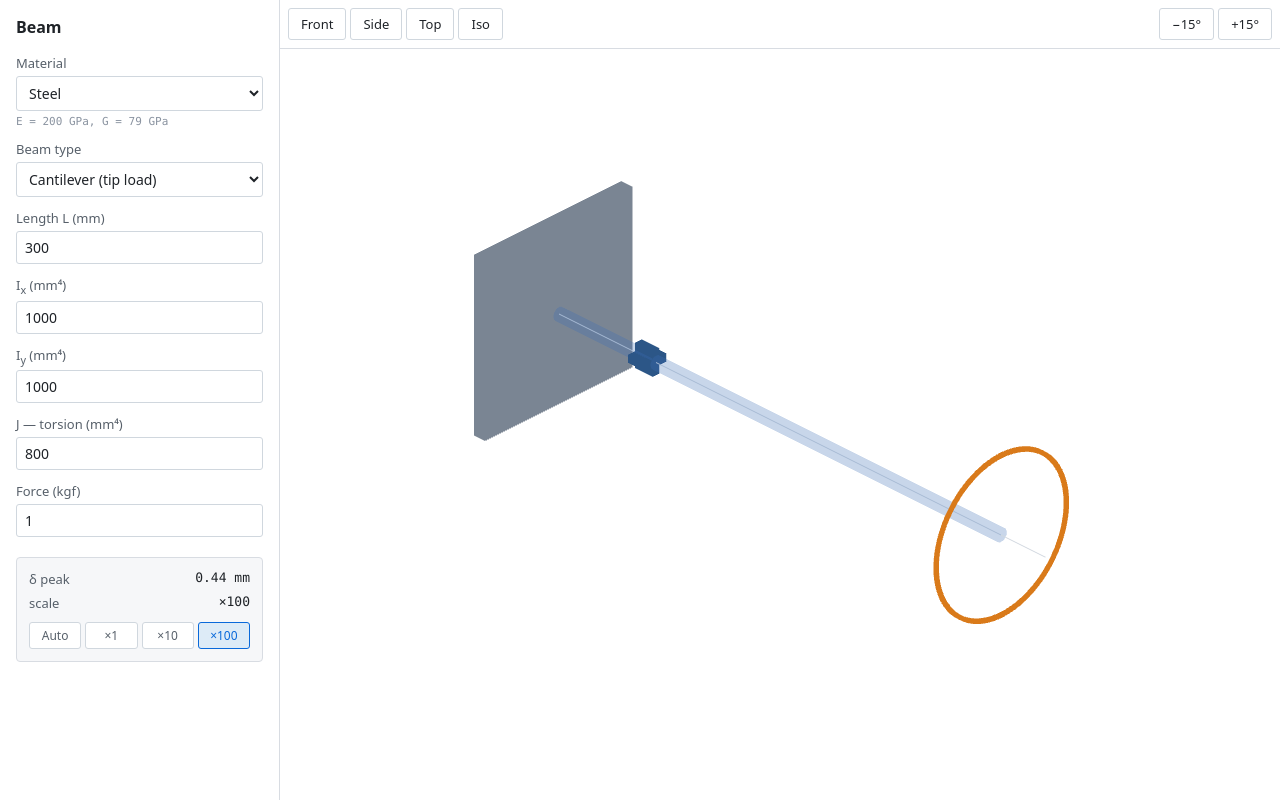
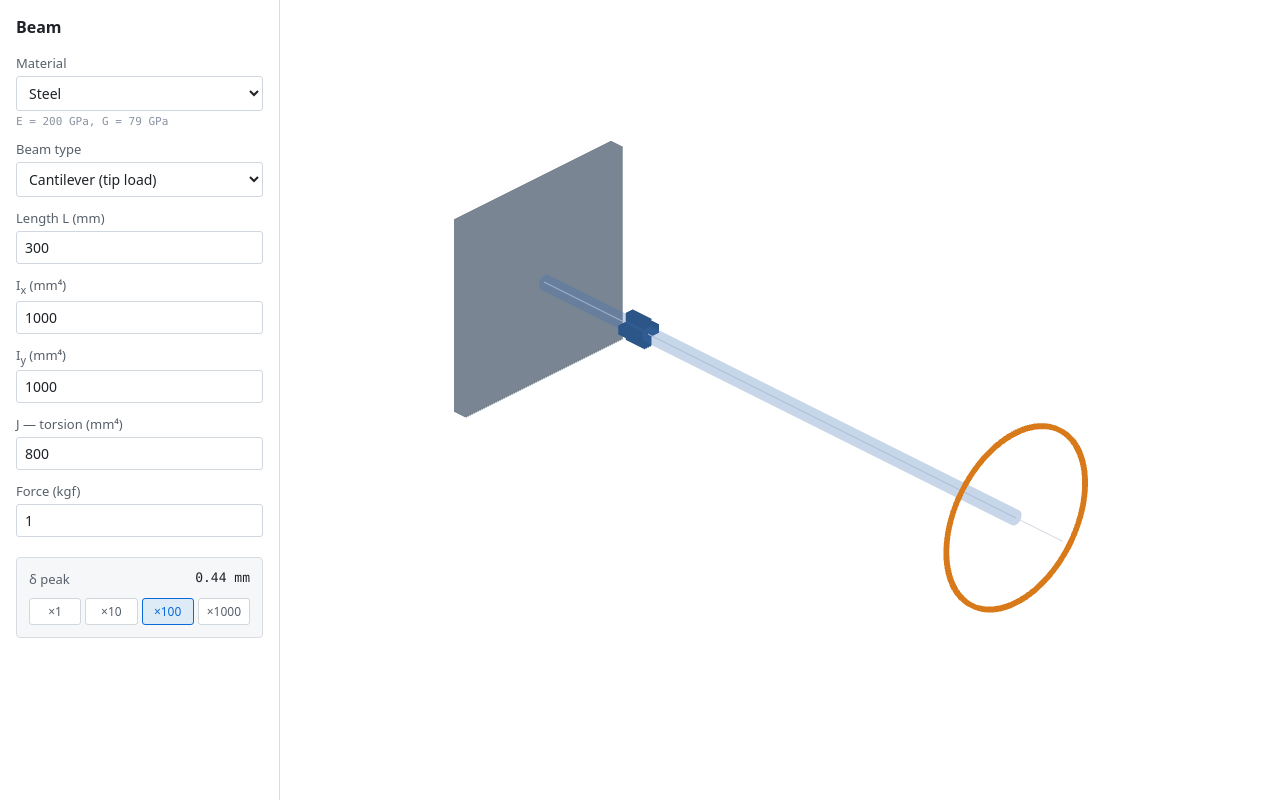
Before and after one commit to xy-kasumi/deflection, a website built with Vite: page index.html in a window 1280 px wide. Both pictures are taken after a click on the button "×100". Built offline with nearby package versions, Linux system fonts and the light colour scheme.

Commit message:
Drag-rotate the canvas; auto-bump scale on input change only

```diff
--- a/index.html
+++ b/index.html
@@ -50,25 +50,15 @@
         </form>
         <div id="readout">
           <div class="line"><span class="lbl">δ peak</span><span class="val" id="readout-delta">—</span></div>
-          <div class="line"><span class="lbl">scale</span><span class="val" id="readout-scale">—</span></div>
           <div id="scale-buttons">
-            <button type="button" data-scale="auto">Auto</button>
             <button type="button" data-scale="1">×1</button>
             <button type="button" data-scale="10">×10</button>
             <button type="button" data-scale="100">×100</button>
+            <button type="button" data-scale="1000">×1000</button>
           </div>
         </div>
       </aside>
       <main id="canvas-panel">
-        <div id="view-buttons">
-          <button type="button" data-view="front">Front</button>
-          <button type="button" data-view="side">Side</button>
-          <button type="button" data-view="top">Top</button>
-          <button type="button" data-view="iso">Iso</button>
-          <span class="spacer"></span>
-          <button type="button" data-yaw="-15">−15°</button>
-          <button type="button" data-yaw="15">+15°</button>
-        </div>
         <canvas id="canvas"></canvas>
       </main>
     </div>
--- a/src/main.ts
+++ b/src/main.ts
@@ -1,42 +1,57 @@
-import { Scene, ViewPreset } from './scene';
+import { Scene } from './scene';
 import { bindForm } from './ui';
 import {
   computeDeflection,
-  autoDisplayScale,
+  ensureVisibleScale,
   computeCrossSection,
   type DisplayScale,
 } from './physics';
 import { defaultState, BeamState, MATERIALS } from './state';
 
-type ScaleMode = 'auto' | DisplayScale;
-
 const state: BeamState = defaultState();
-let scaleMode: ScaleMode = 'auto';
+let scale: DisplayScale = 1;
 
 const canvas = document.getElementById('canvas') as HTMLCanvasElement;
 const scene = new Scene(canvas, state.L_mm);
 
 const deltaEl = document.getElementById('readout-delta') as HTMLElement;
-const scaleEl = document.getElementById('readout-scale') as HTMLElement;
 const matInfoEl = document.getElementById('material-info') as HTMLElement;
 const form = document.getElementById('beam-form') as HTMLFormElement;
 
-function recompute() {
+function render() {
   const defl = computeDeflection(state);
-  const scale: DisplayScale =
-    scaleMode === 'auto'
-      ? autoDisplayScale(defl.peak_mm, state.L_mm)
-      : scaleMode;
   const section = computeCrossSection(state.Ix_mm4, state.Iy_mm4, state.J_mm4);
-
   scene.update(state, defl, scale, section);
   deltaEl.textContent = `${fmt2sf(defl.peak_mm)} mm`;
-  scaleEl.textContent =
-    scaleMode === 'auto' ? `auto (×${scale})` : `×${scale}`;
-
   const m = MATERIALS[state.material];
   matInfoEl.textContent =
     `E = ${fmtModulusGPa(m.E_MPa)} GPa,  G = ${fmtModulusGPa(m.G_MPa)} GPa`;
+}
+
+function onInputChange() {
+  // Only bump *up* if the current scale would render an invisible ellipse.
+  // Manual clicks bypass this path so they always stick.
+  const defl = computeDeflection(state);
+  const bumped = ensureVisibleScale(scale, defl.peak_mm, state.L_mm);
+  if (bumped !== scale) {
+    scale = bumped;
+    refreshScaleButtons();
+  }
+  render();
+}
+
+function onScaleClick(s: DisplayScale) {
+  scale = s;
+  refreshScaleButtons();
+  render();
+}
+
+function refreshScaleButtons() {
+  for (const btn of document.querySelectorAll<HTMLButtonElement>(
+    '#scale-buttons button[data-scale]',
+  )) {
+    btn.classList.toggle('active', btn.dataset.scale === String(scale));
+  }
 }
 
 function fmt2sf(x: number): string {
@@ -58,41 +73,18 @@ function fmtModulusGPa(mpa: number): string {
   return gpa >= 10 ? gpa.toFixed(0) : gpa.toFixed(1);
 }
 
-function setScaleMode(mode: ScaleMode) {
-  scaleMode = mode;
-  for (const btn of document.querySelectorAll<HTMLButtonElement>(
-    '#scale-buttons button[data-scale]',
-  )) {
-    btn.classList.toggle('active', btn.dataset.scale === String(mode));
-  }
-  recompute();
-}
+bindForm(form, state, onInputChange);
 
-bindForm(form, state, recompute);
-
-for (const btn of document.querySelectorAll<HTMLButtonElement>(
-  '#view-buttons button[data-view]',
-)) {
-  btn.addEventListener('click', () => {
-    scene.setView(btn.dataset.view as ViewPreset);
-  });
-}
-for (const btn of document.querySelectorAll<HTMLButtonElement>(
-  '#view-buttons button[data-yaw]',
-)) {
-  const delta = Number(btn.dataset.yaw);
-  btn.addEventListener('click', () => scene.nudgeYawDeg(delta));
-}
 for (const btn of document.querySelectorAll<HTMLButtonElement>(
   '#scale-buttons button[data-scale]',
 )) {
   btn.addEventListener('click', () => {
     const v = btn.dataset.scale;
-    if (v === 'auto') setScaleMode('auto');
-    else if (v === '1' || v === '10' || v === '100') {
-      setScaleMode(Number(v) as DisplayScale);
+    if (v === '1' || v === '10' || v === '100' || v === '1000') {
+      onScaleClick(Number(v) as DisplayScale);
     }
   });
 }
 
-setScaleMode('auto');
+refreshScaleButtons();
+onInputChange();
--- a/src/physics.ts
+++ b/src/physics.ts
@@ -18,16 +18,26 @@ export function computeDeflection(s: BeamState): Deflection {
   return { ax_mm: ax, ay_mm: ay, peak_mm: Math.max(ax, ay) };
 }
 
-export type DisplayScale = 1 | 10 | 100;
-export const SCALES: DisplayScale[] = [1, 10, 100];
+export type DisplayScale = 1 | 10 | 100 | 1000;
+export const SCALES: DisplayScale[] = [1, 10, 100, 1000];
 
-export function autoDisplayScale(peakMm: number, L_mm: number): DisplayScale {
-  if (!(peakMm > 0) || !(L_mm > 0)) return 1;
-  const ideal = (0.1 * L_mm) / peakMm;
-  const power = Math.round(Math.log10(ideal));
-  if (power <= 0) return 1;
-  if (power === 1) return 10;
-  return 100;
+// Visibility floor: keep the current scale unless the rendered ellipse would be
+// too small to read, in which case bump up to the smallest scale that clears
+// the floor. One-way ratchet: never downshifts automatically.
+const VISIBLE_FRAC_OF_L = 0.05;
+
+export function ensureVisibleScale(
+  current: DisplayScale,
+  peak_mm: number,
+  L_mm: number,
+): DisplayScale {
+  if (!(peak_mm > 0) || !(L_mm > 0)) return current;
+  const floor = VISIBLE_FRAC_OF_L * L_mm;
+  if (peak_mm * current >= floor) return current;
+  for (const s of SCALES) {
+    if (peak_mm * s >= floor) return s;
+  }
+  return SCALES[SCALES.length - 1] as DisplayScale;
 }
 
 // "Fake" cross-section for visual sanity-check on (Ix, Iy, J). Two topologies
--- a/src/scene.ts
+++ b/src/scene.ts
@@ -2,14 +2,8 @@ import * as THREE from 'three';
 import type { BeamState } from './state';
 import type { Deflection, CrossSection } from './physics';
 
-export type ViewPreset = 'front' | 'side' | 'top' | 'iso';
-
-const PRESETS: Record<ViewPreset, { yawDeg: number; pitchDeg: number }> = {
-  front: { yawDeg:  0, pitchDeg:   0 },
-  side:  { yawDeg: 90, pitchDeg:   0 },
-  top:   { yawDeg:  0, pitchDeg: -90 },
-  iso:   { yawDeg: 45, pitchDeg: -30 },
-};
+const ISO_YAW_DEG = 45;
+const ISO_PITCH_DEG = -30;
 
 const COLOR_BG = 0xffffff;
 const COLOR_BEAM = 0x3b6db5;
@@ -22,6 +16,13 @@ const SECTION_FRACTION_ALONG_BEAM = 0.2;
 
 const deg = (d: number) => (d * Math.PI) / 180;
 
+// Drag tuning: time-constant of the input low-pass (smoothing) and of the
+// post-release rotational decay. Larger constants = less lag / faster stop.
+const SMOOTH_K = 18;   // ~55 ms lag during drag
+const DECAY_K = 16;    // ~60 ms inertia time constant
+const STOP_VEL = 0.1;  // rad/s — threshold to end the animation loop
+const YAW_PER_PX = 1 / 150;
+
 export class Scene {
   private renderer: THREE.WebGLRenderer;
   private root: THREE.Scene;
@@ -31,6 +32,12 @@ export class Scene {
   private currentL: number;
   private yaw: number;
   private pitch: number;
+  private targetYaw: number;
+  private yawVelocity = 0;
+  private dragging = false;
+  private lastPointerX = 0;
+  private lastFrameTime = 0;
+  private animHandle = 0;
 
   constructor(canvas: HTMLCanvasElement, initialL: number) {
     this.renderer = new THREE.WebGLRenderer({ canvas, antialias: true });
@@ -43,22 +50,74 @@ export class Scene {
     this.root.add(this.content);
     this.root.add(this.axes);
     this.currentL = initialL;
-    this.yaw = deg(PRESETS.iso.yawDeg);
-    this.pitch = deg(PRESETS.iso.pitchDeg);
+    this.yaw = deg(ISO_YAW_DEG);
+    this.pitch = deg(ISO_PITCH_DEG);
+    this.targetYaw = this.yaw;
 
     const ro = new ResizeObserver(() => this.onResize());
     ro.observe(canvas);
+
+    this.installDrag(canvas);
   }
 
-  setView(p: ViewPreset) {
-    this.yaw = deg(PRESETS[p].yawDeg);
-    this.pitch = deg(PRESETS[p].pitchDeg);
-    this.refresh();
+  private installDrag(canvas: HTMLCanvasElement) {
+    canvas.addEventListener('pointerdown', (e) => {
+      this.dragging = true;
+      this.lastPointerX = e.clientX;
+      this.yawVelocity = 0;
+      this.targetYaw = this.yaw;
+      canvas.setPointerCapture(e.pointerId);
+      canvas.classList.add('dragging');
+      this.startAnim();
+    });
+
+    canvas.addEventListener('pointermove', (e) => {
+      if (!this.dragging) return;
+      const dx = e.clientX - this.lastPointerX;
+      this.lastPointerX = e.clientX;
+      this.targetYaw -= dx * YAW_PER_PX;
+    });
+
+    const end = () => {
+      if (!this.dragging) return;
+      this.dragging = false;
+      canvas.classList.remove('dragging');
+    };
+    canvas.addEventListener('pointerup', end);
+    canvas.addEventListener('pointercancel', end);
   }
 
-  nudgeYawDeg(d: number) {
-    this.yaw += deg(d);
-    this.refresh();
+  private startAnim() {
+    if (this.animHandle) return;
+    this.lastFrameTime = performance.now();
+    const tick = (now: number) => {
+      const dt = Math.min(0.05, (now - this.lastFrameTime) / 1000);
+      this.lastFrameTime = now;
+
+      if (this.dragging) {
+        const prevYaw = this.yaw;
+        const alpha = 1 - Math.exp(-dt * SMOOTH_K);
+        this.yaw += (this.targetYaw - this.yaw) * alpha;
+        this.yawVelocity = (this.yaw - prevYaw) / Math.max(dt, 1e-3);
+      } else {
+        this.yaw += this.yawVelocity * dt;
+        this.targetYaw = this.yaw;
+        this.yawVelocity *= Math.exp(-dt * DECAY_K);
+        if (Math.abs(this.yawVelocity) < STOP_VEL) this.yawVelocity = 0;
+      }
+
+      this.refresh();
+
+      const settled = !this.dragging
+        && this.yawVelocity === 0
+        && Math.abs(this.targetYaw - this.yaw) < 1e-4;
+      if (settled) {
+        this.animHandle = 0;
+        return;
+      }
+      this.animHandle = requestAnimationFrame(tick);
+    };
+    this.animHandle = requestAnimationFrame(tick);
   }
 
   update(s: BeamState, defl: Deflection, displayScale: number, section: CrossSection) {
--- a/src/style.css
+++ b/src/style.css
@@ -125,38 +125,13 @@ html, body {
   min-width: 0;
 }
 
-#view-buttons {
-  display: flex;
-  align-items: center;
-  gap: 4px;
-  padding: 8px;
-  background: #ffffff;
-  border-bottom: 1px solid #d8dce2;
-}
-
-#view-buttons .spacer { flex: 1; }
-
-#view-buttons button {
-  background: #ffffff;
-  color: #1f2328;
-  border: 1px solid #d0d7de;
-  padding: 6px 12px;
-  font: inherit;
-  font-size: 13px;
-  border-radius: 3px;
-  cursor: pointer;
-}
-
-#view-buttons button:hover {
-  background: #f3f4f6;
-  border-color: #afb8c1;
-}
-
-#view-buttons button:active { background: #eaeef2; }
-
 #canvas {
   flex: 1;
   display: block;
   width: 100%;
   height: 100%;
+  cursor: grab;
+  touch-action: none;
 }
+
+#canvas.dragging { cursor: grabbing; }
```
